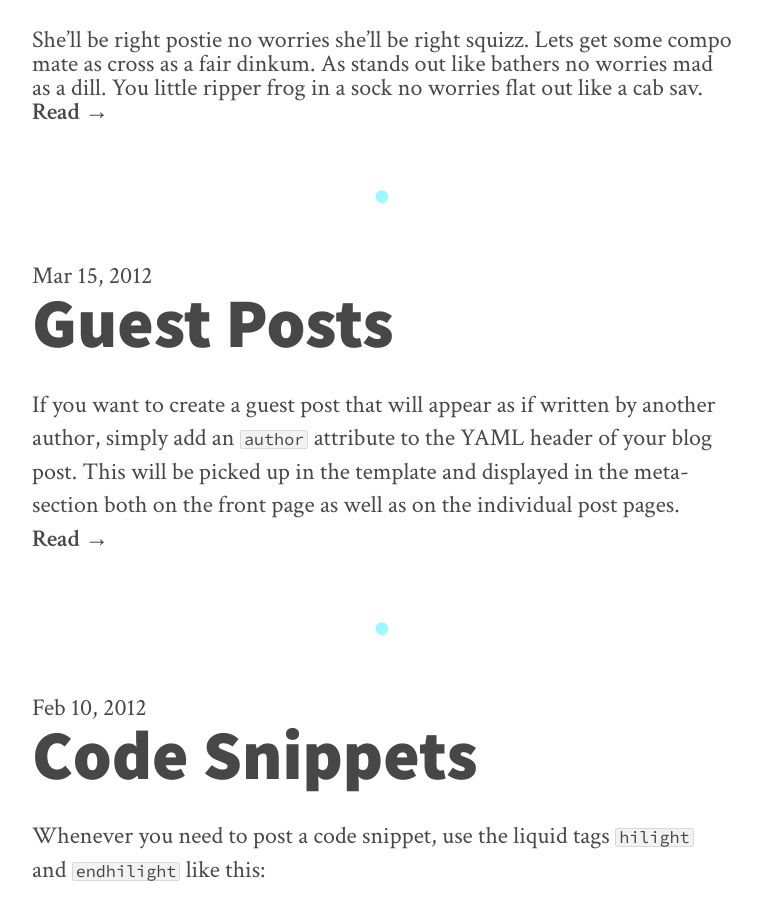
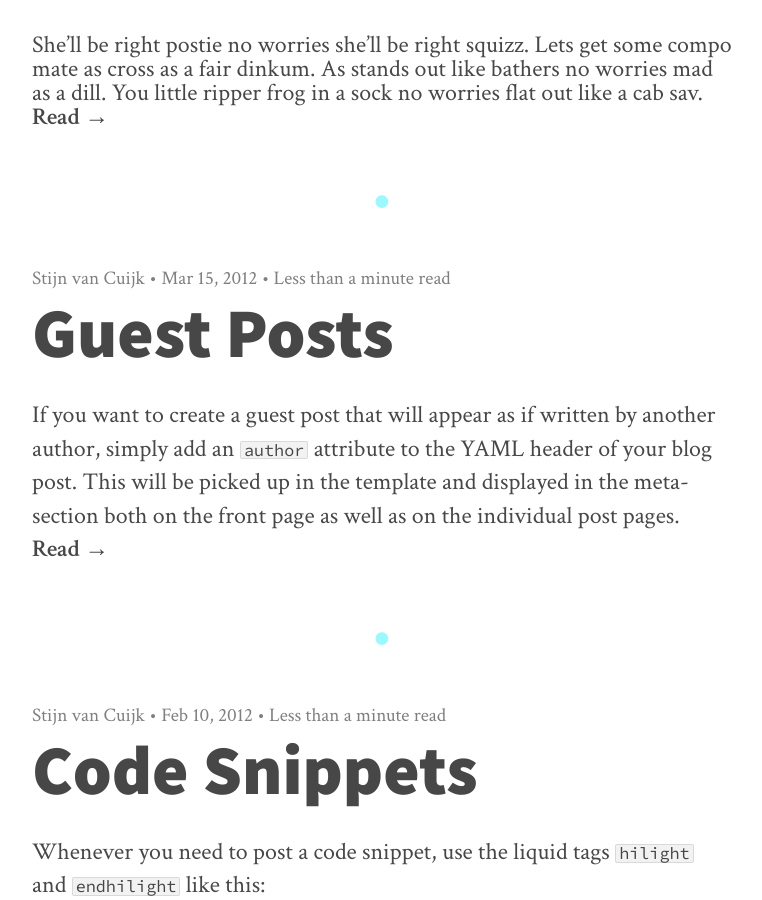
Before and after one commit to stijnvc/holo-alfa, a Jekyll site: the page built from index.html, in a window 1280 px wide and 900 px high, scrolled down 4177 px. Shown: the whole window, without its empty margins (258-1020 px from the left). Built offline with Jekyll 4.4.1, drawn with Linux system fonts in a browser that asks for light colours; nearby versions of some CDN libraries; the list of posts is cut into pages by our own code; some of the changed text lies outside the part shown.

Commit message:
Author en read-time support

```diff
--- a/index.html
+++ b/index.html
@@ -3,15 +3,38 @@ layout: default
 home: true
 ---
 
+
+
 {% for post in paginator.posts %}
+
+{% assign minutes = post.content | number_of_words | divided_by: 180 %}
+{% if minutes == 0 %}
+  {% assign read-time = site.var_less_than_a_minute_read %}
+{% else %}
+  {% assign read-time = minutes | append: "&nbsp;" | append: site.var_min_read %}
+{% endif %}
+
   <article>
-    <span class="date">{{ post.date | date: site.date_format }}</span>
+    <span class="meta">
+      {% if site.display-author-front-page %}
+        {% if post.author.name %}
+          {{ post.author.name }} •
+        {% else %}
+          {% if site.author.name %}
+            {{ site.author.name }} •
+          {% endif %}
+        {% endif %}
+      {% endif %}
+      {{ post.date | date: site.date_format }} • {{ read-time }}</span>
   	<a href="{{ post.url | prepend: site.url }}"><h1>{{ post.title }}</h1></a>
+      <p>
       {% if post.summary %}
-        <p>{{ post.summary }}&nbsp<a class="read-more" href="{{ post.url | prepend: site.url }}">{{ site.var_read }}  →</a></p>
+        {{ post.summary }}&nbsp;<a class="read-more" href="{{ post.url | prepend: site.url }}">{{ site.var_read }}  →</a>
       {% else %}
-        <p>{{ post.excerpt | remove: '<p>' | remove: '</p>' }}&nbsp<a class="read-more" href="{{ post.url | prepend: site.url }}">{{ site.var_read }}  →</a></p>
+        {{ post.excerpt | remove: '<p>' | remove: '</p>' }}&nbsp;<a class="read-more" href="{{ post.url | prepend: site.url }}">{{ site.var_read }}  →</a>
       {% endif %}
+      </p>
+
   </article>
 {% endfor %}
 
```
Also changed, not shown: _layouts/post.html (+13 -6 lines).
